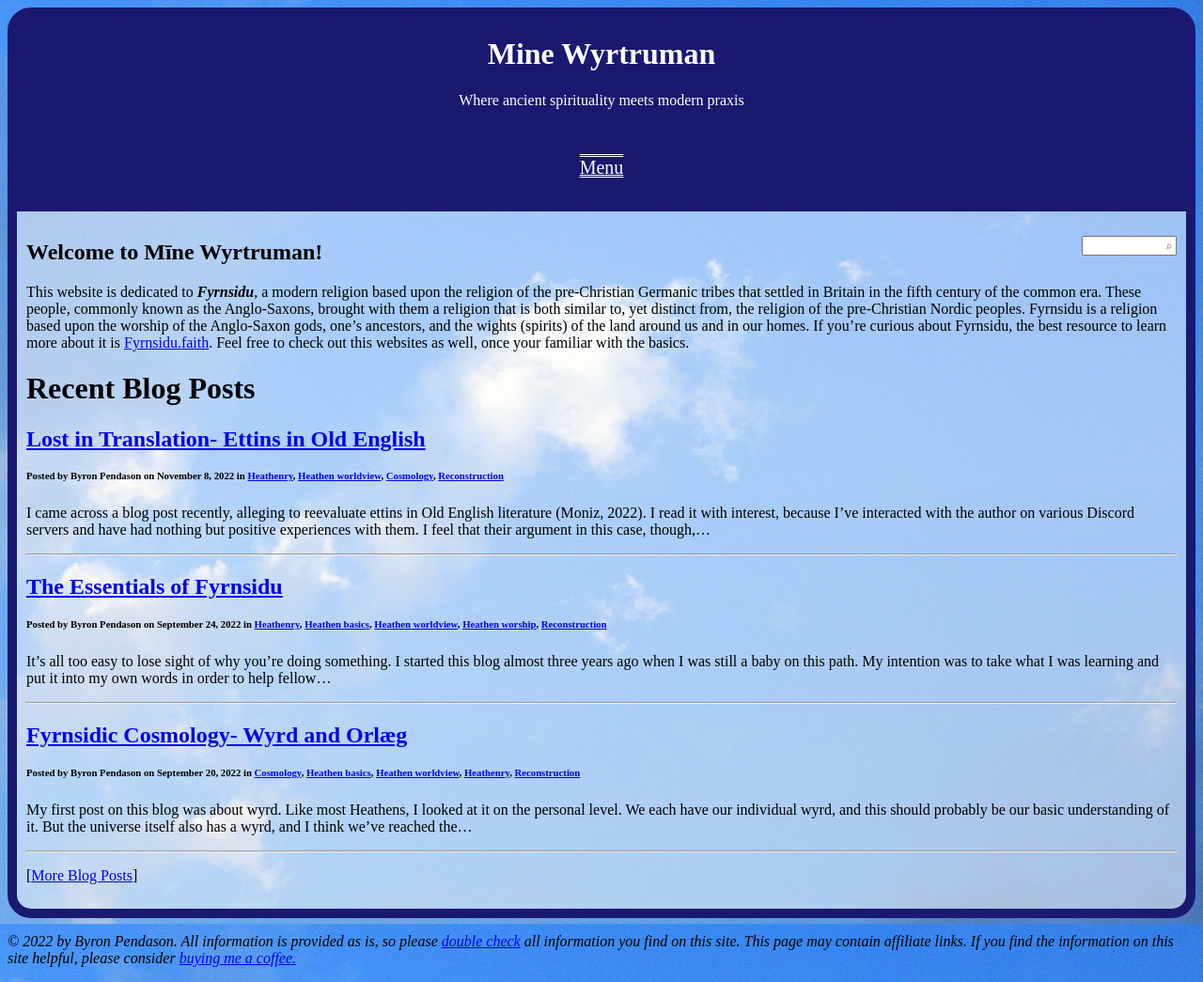
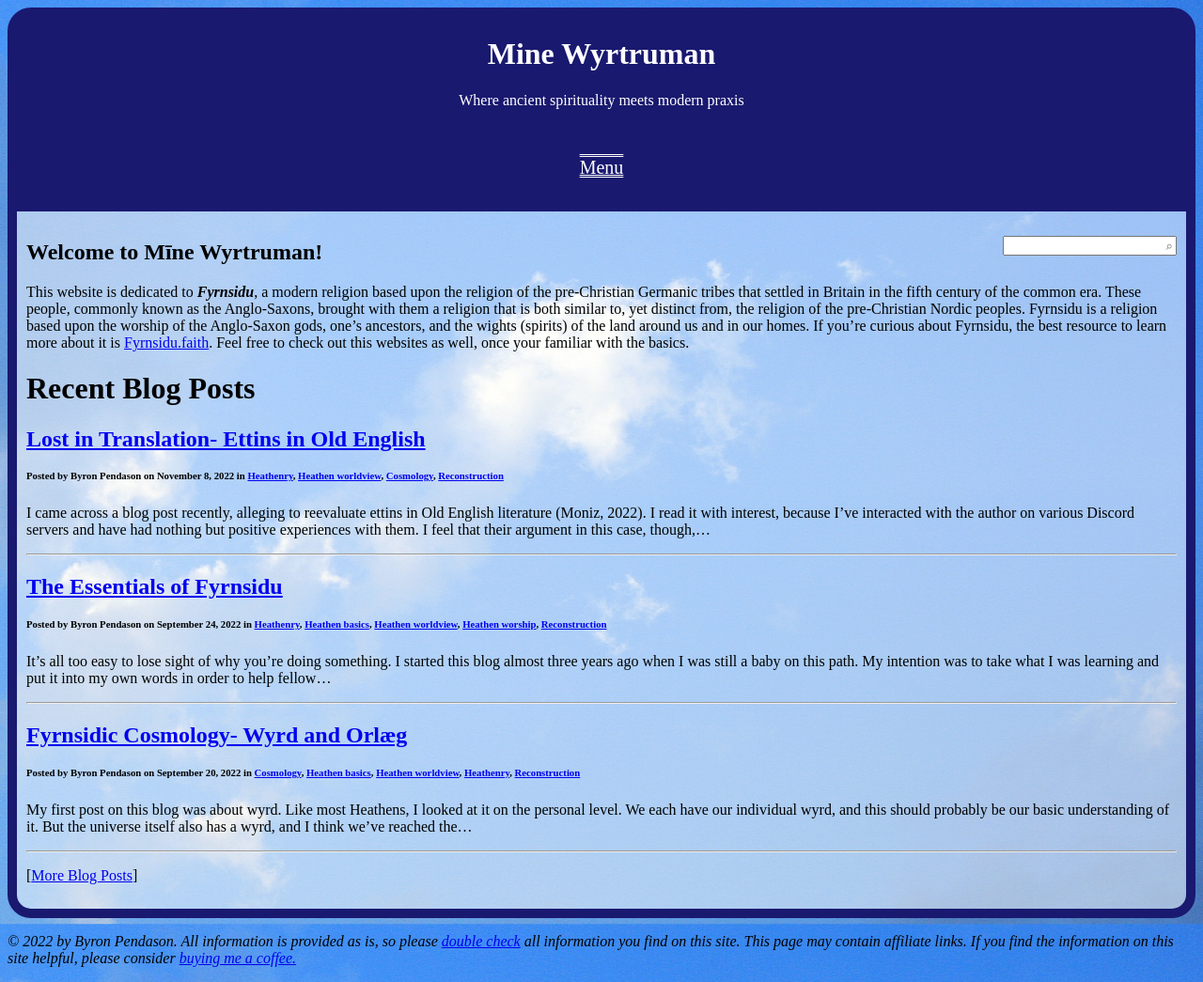
Before and after one commit to byronpendason/byronpendason.github.io, a Jekyll site: the page built from index.md, in a window 1280 px wide. Shown: the whole page at 94% size. Built offline with Jekyll 4.4.1, drawn with Linux system fonts in a browser that asks for light colours; our own code applies the rules of GitHub Pages for plain Markdown files; comment, search, counter and statistics services are not loaded.

Commit message:
update style.css

```diff
--- a/css/style.css
+++ b/css/style.css
@@ -61,7 +61,7 @@ nav a {
 }
 #search-input {
   float: right;
-  max-width: 7em;
+  max-width: 33%;
   text-align: right;
 }
 #content {
```
